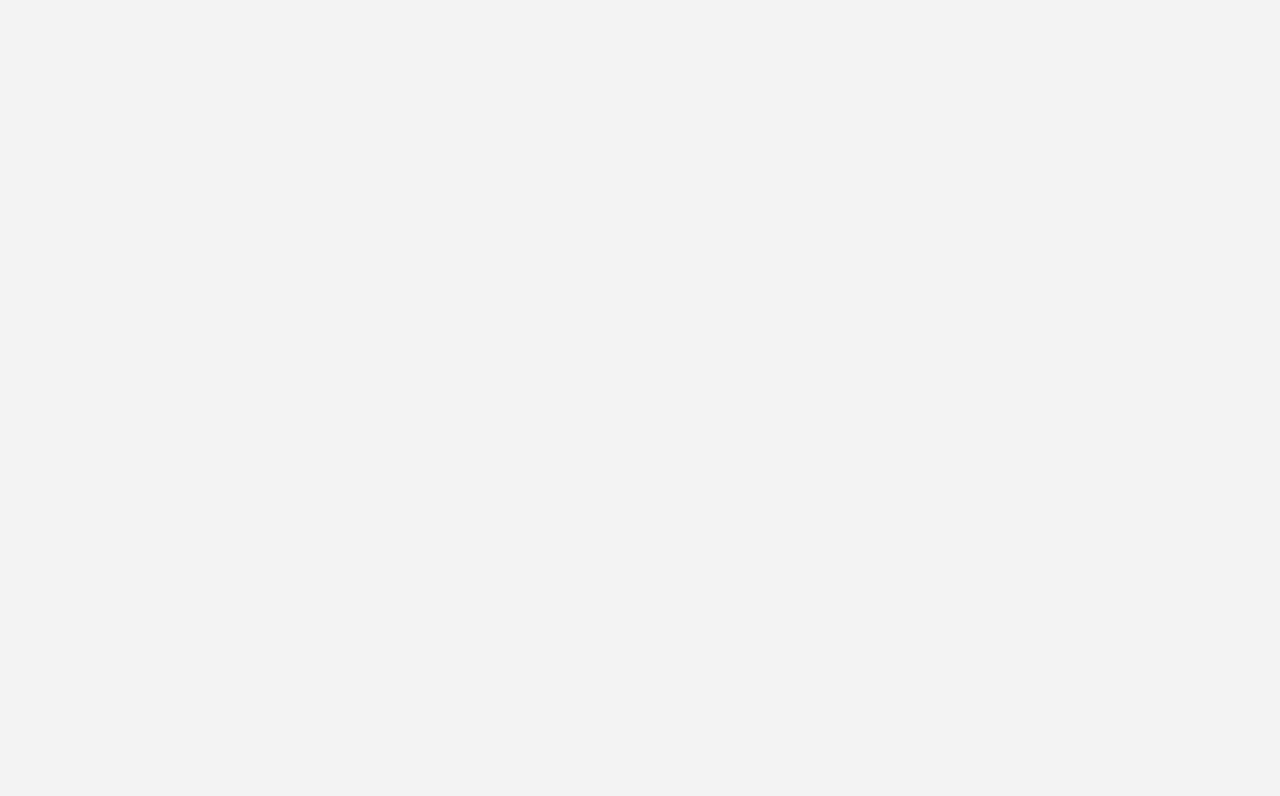
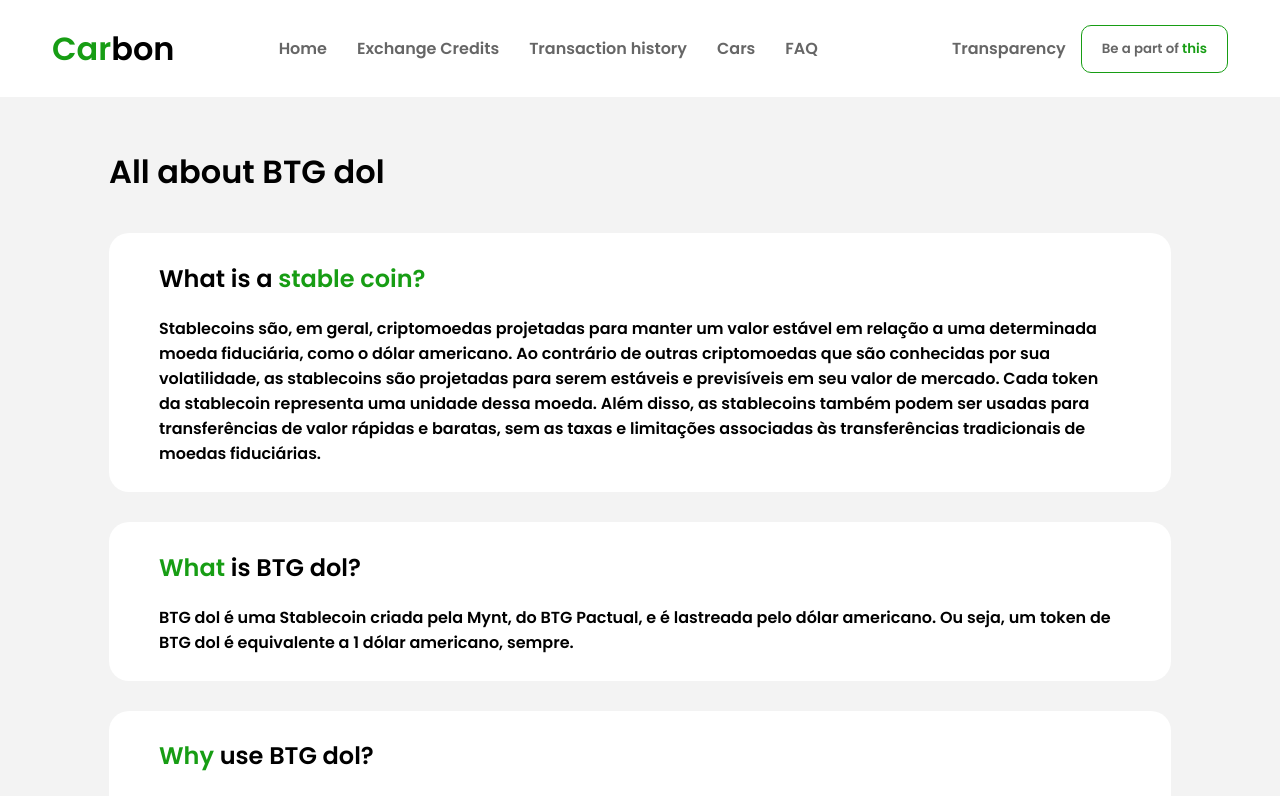
Before and after one commit to hackathon-blockchain-inteli/car-bon-project, a React (Vite) app in the folder frontend/: page /faq in a window 1280 px wide. Shown: the top 796 px of the page. Built offline with nearby package versions, Linux system fonts and the light colour scheme.

Commit message:
feat: add faq page and font family

```diff
--- a/frontend/src/main.tsx
+++ b/frontend/src/main.tsx
@@ -6,6 +6,7 @@
 import Transparency from './pages/Transparency/Transparency.tsx';
 import Home from './pages/Home/Home.tsx';
 import Cars from './pages/Cars/Cars.tsx';
+import Faq from './pages/Faq/faq.tsx';
 
 
 const router = createBrowserRouter([
@@ -40,7 +41,7 @@
 
   {
     path: "/faq",
-    element: <App />,
+    element: <Faq />,
   },
 ]);
 
--- /dev/null
+++ b/frontend/src/pages/Faq/Faq.module.scss
@@ -0,0 +1,31 @@
+@import url('https://fonts.googleapis.com/css2?family=Poppins:wght@600&display=swap');
+
+html, body{
+    background: #F3F3F3;
+    font-family: 'Poppins', sans-serif;
+}
+.container{
+    display: flex;
+    flex-direction: column;
+    margin-left: 109px;
+    margin-right: 109px;
+    margin-top: 30px;
+    margin-bottom: 40px;
+    div{
+        h2{
+            span{
+                color: #179D14;
+            }
+        }
+    }
+    .cardlist{
+        background-color: #fff;
+        padding-left: 50px;
+        padding-right: 50px;
+        padding-top: 8px;
+        padding-bottom: 10px;
+        border-radius: 20px;
+        margin-top: 15px;
+        margin-bottom: 15px;
+    }
+}
--- /dev/null
+++ b/frontend/src/pages/Faq/Faq.tsx
@@ -0,0 +1,35 @@
+import React from 'react';
+import styles from "./Faq.module.scss";
+import NavBar from '../../componentes/NavBar/NavBar';
+import FootBar from '../../componentes/FootBar/FootBar';
+
+
+const Faq: React.FC = () => {
+  return (
+    <div>
+      <NavBar />
+      <div className={styles.container}>
+        <div><h1>All about BTG dol</h1></div>
+        <div className={styles.cardlist} >
+            <h2>What is a <span>stable coin?</span></h2>
+            <p>Stablecoins são, em geral, criptomoedas projetadas para manter um valor estável em relação a uma determinada moeda fiduciária, como o dólar americano. Ao contrário de outras criptomoedas que são conhecidas por sua volatilidade, as stablecoins são projetadas para serem estáveis e previsíveis em seu valor de mercado. Cada token da stablecoin representa uma unidade dessa moeda. Além disso, as stablecoins também podem ser usadas para transferências de valor rápidas e baratas, sem as taxas e limitações associadas às transferências tradicionais de moedas fiduciárias.</p>
+        </div>
+        <div className={styles.cardlist} >
+            <h2><span>What</span> is BTG dol?</h2>
+            <p>BTG dol é uma Stablecoin criada pela Mynt, do BTG Pactual, e é lastreada pelo dólar americano. Ou seja, um token de BTG dol é equivalente a 1 dólar americano, sempre.</p>
+        </div>
+        <div className={styles.cardlist} >
+            <h2><span>Why</span> use BTG dol?</h2>
+            <p>BTG dol une a estabilidade e previsão do valor do dólar, com a facilidade de entrar e sair de forma rápida do mercado crypo para o mercado tradicional e, tudo isso, com as muitas camadas de segurança e confiabilidade garantidas pelo banco - algo pouco comum no mercado de crypto.</p>
+        </div>
+        <div className={styles.cardlist} >
+            <h2><span>How</span> to claim your BTG dol?</h2>
+        </div>
+
+      </div>
+      <FootBar />
+    </div>
+  );
+}
+
+export default Faq;
--- a/frontend/src/pages/Transparency/Transparency.module.scss
+++ b/frontend/src/pages/Transparency/Transparency.module.scss
@@ -1,5 +1,6 @@
 html, body{
     background: #F3F3F3;
+    font-family: 'Poppins', sans-serif;
 }
 
 .container{
```
Also changed, not shown: 1 other file (tests, documents, lock files or other folders).
